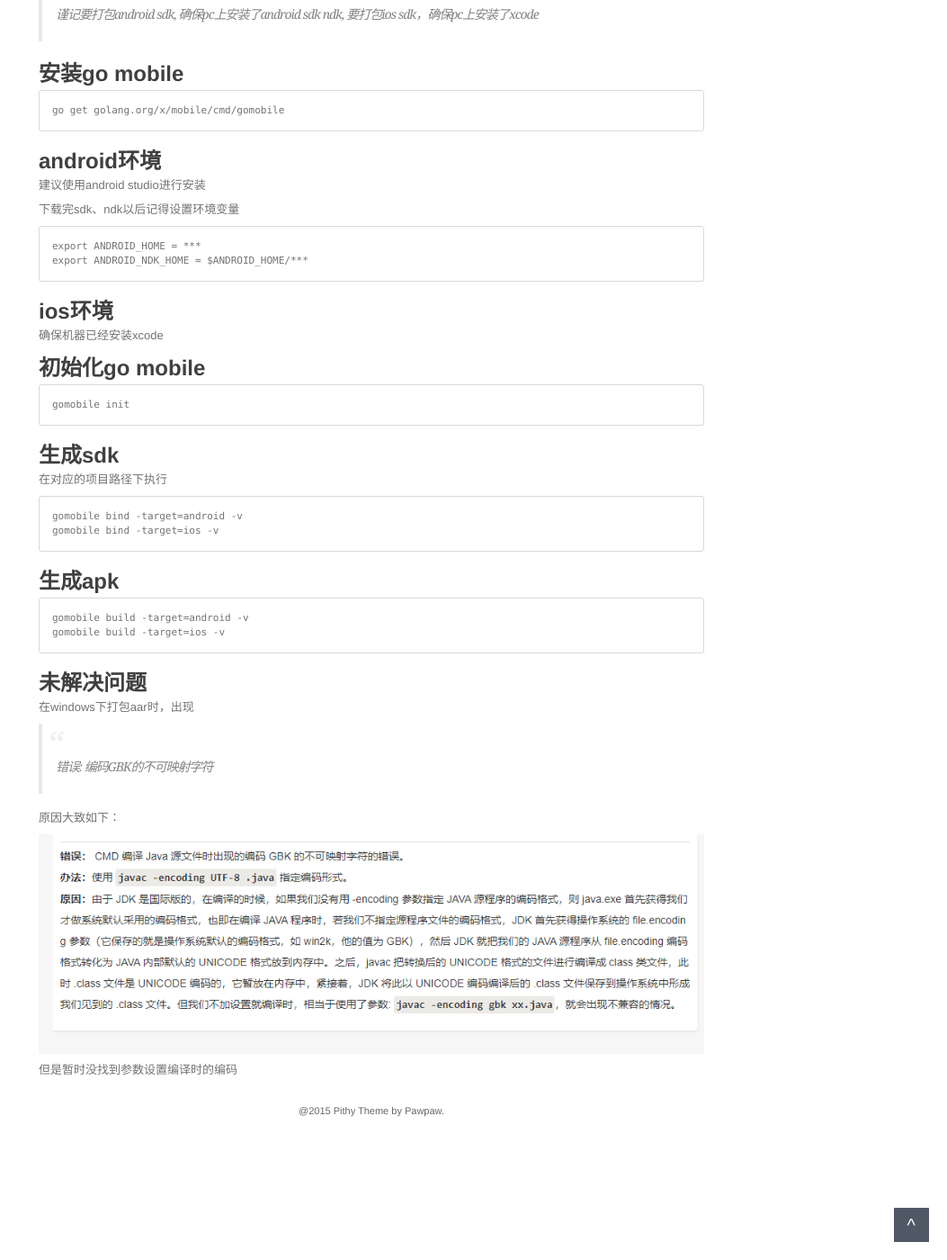
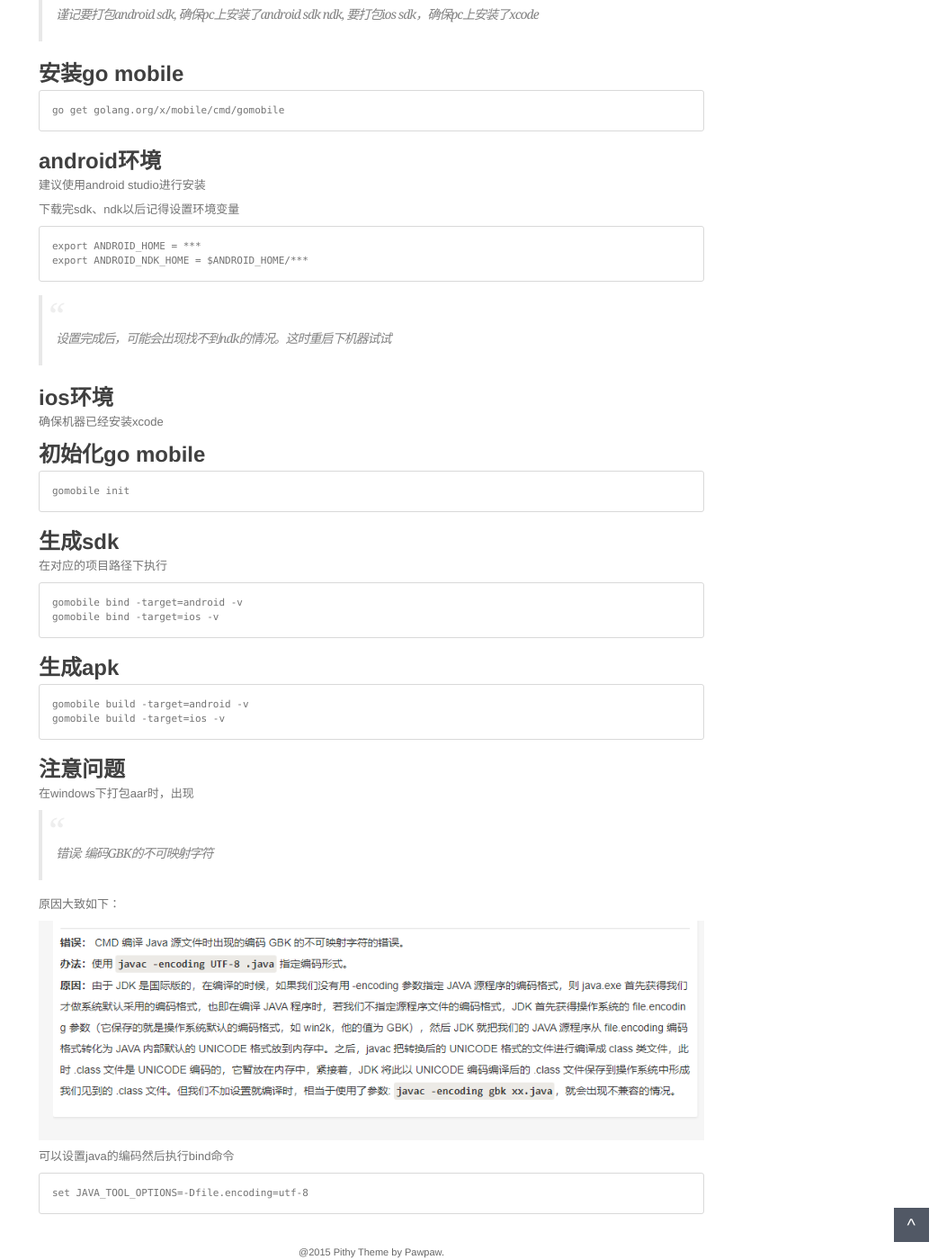
Before and after one commit to litterGuy/litterGuy.github.io, a Jekyll site: the page built from _posts/2021-05-06-gomobile的使用.md, in a window 1280 px wide and 1400 px high, scrolled down 384 px. Shown: the whole window at 90% size, without its empty margins (227-1280 px from the left). Built offline with Jekyll 4.4.1, drawn with Linux system fonts in a browser that asks for light colours; comment, search, counter and statistics services are not loaded.

Commit message:
update posts

````diff
--- a/_posts/2021-05-06-gomobile的使用.md
+++ b/_posts/2021-05-06-gomobile的使用.md
@@ -29,6 +29,8 @@ export ANDROID_HOME = ***
 export ANDROID_NDK_HOME = $ANDROID_HOME/***
 ```
 
+> 设置完成后，可能会出现找不到ndk的情况。这时重启下机器试试
+
 ## ios环境
 
 确保机器已经安装xcode
@@ -54,7 +56,7 @@ gomobile build -target=android -v
 gomobile build -target=ios -v
 ```
 
-## 未解决问题
+## 注意问题
 
 在windows下打包aar时，出现
 > 错误: 编码GBK的不可映射字符
@@ -63,6 +65,9 @@ gomobile build -target=ios -v
 
 ![error info][01]
 
-但是暂时没找到参数设置编译时的编码
+可以设置java的编码然后执行bind命令
+```
+set JAVA_TOOL_OPTIONS=-Dfile.encoding=utf-8
+```
 
 [01]: /images/gomobile1.png
````
